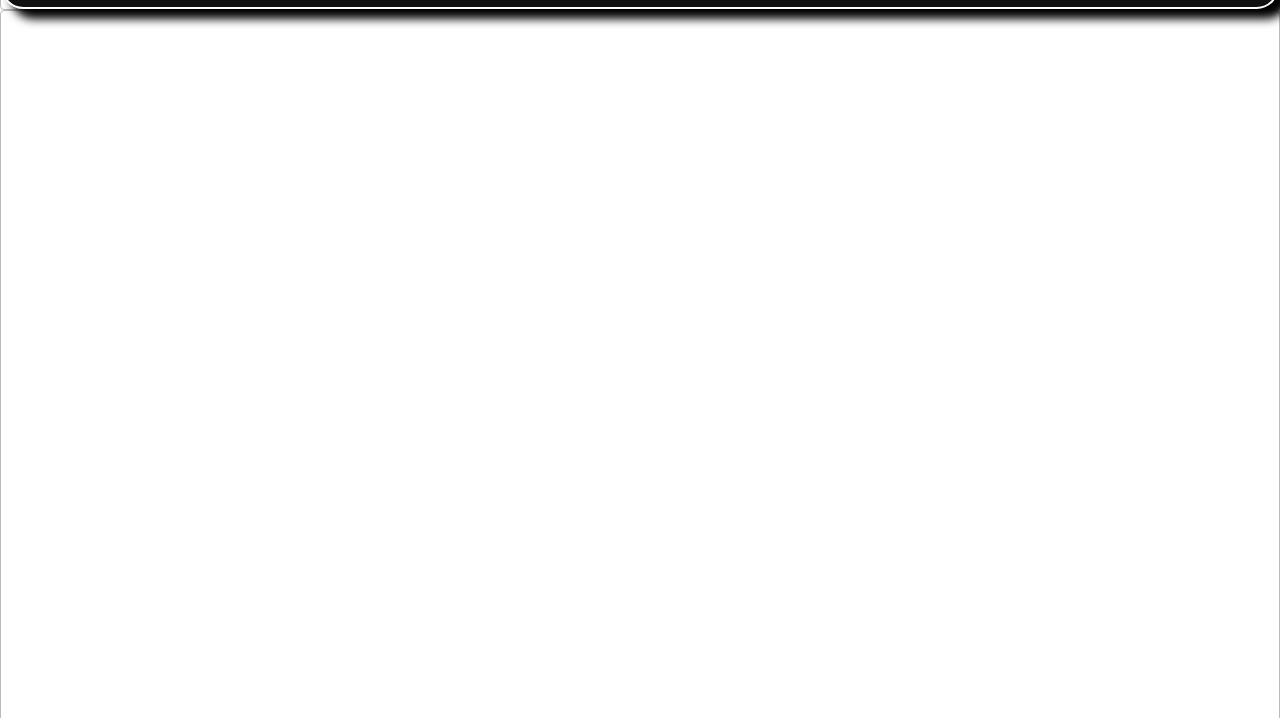
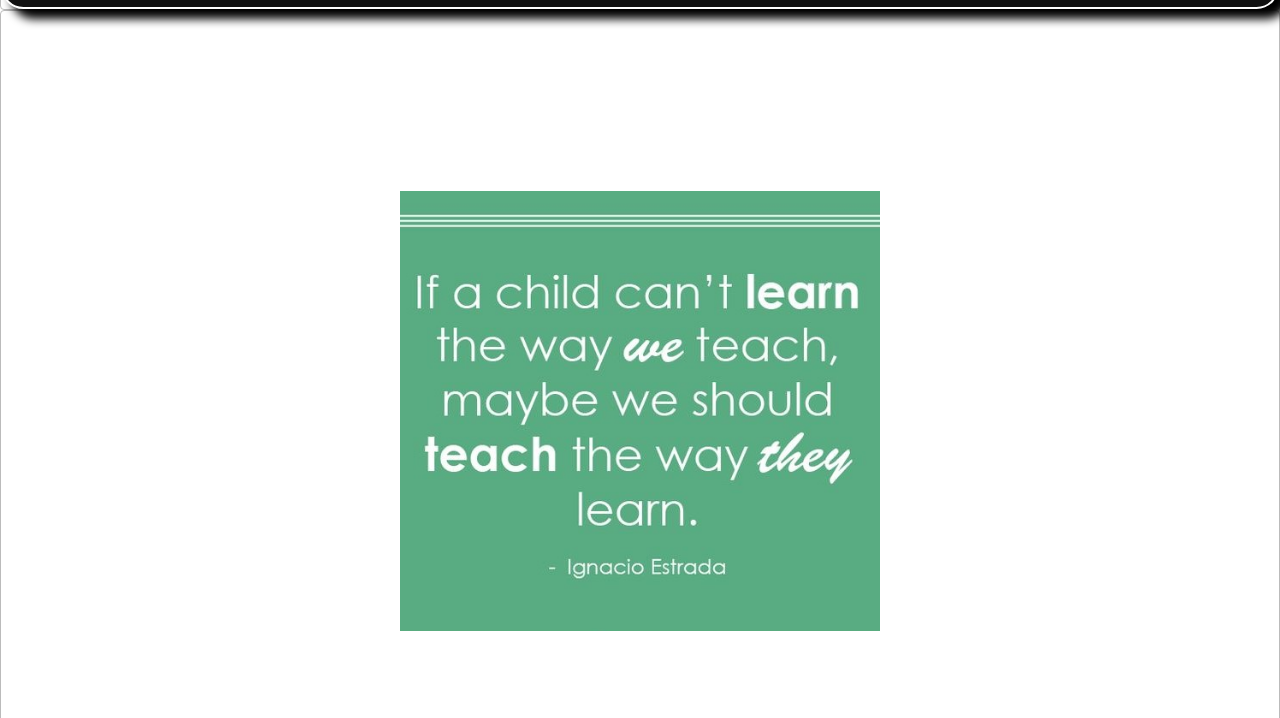
Before and after one commit to a2classes/a2classes.github.io, a plain HTML site: page index.html in a window 1280 px wide. Shown: the part 82-800 px from the top of the page. Drawn offline with Linux system fonts and the light colour scheme.

Commit message:
Update index.html

```diff
--- a/index.html
+++ b/index.html
@@ -18,7 +18,7 @@
 
         <!-- cover area -->
         <div class="container zone">
-            <img class="cover" src="./img/image.jpg" alt="" />
+            <img class="cover" src="image.jpg" alt="" />
         </div>
 
         <!-- ABOUT SECTION -->
```
